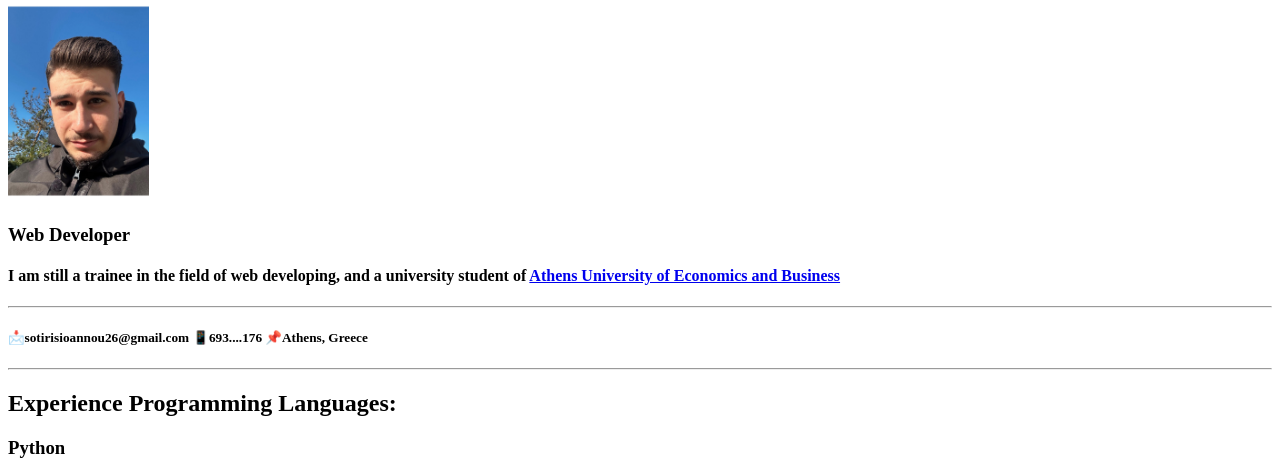
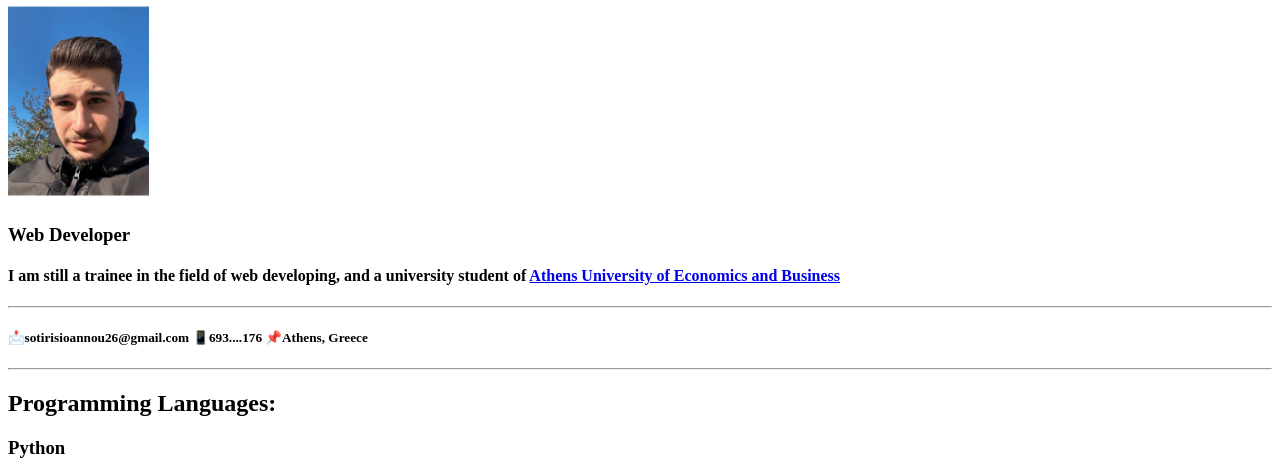
Before and after one commit to SotirisIoannoy/html-portfolio, a plain HTML site: page index.html in a window 1280 px wide. Shown: the part 79-554 px from the top of the page. Drawn offline with Linux system fonts and the light colour scheme.

Commit message:
index.html

```diff
--- a/index.html
+++ b/index.html
@@ -13,7 +13,7 @@
         <hr>
         <h5>📩sotirisioannou26@gmail.com   📱693....176   📌Athens, Greece</h5>
         <hr>
-        <h2>Experience Programming Languages: </h2>
+        <h2>Programming Languages: </h2>
         <h3>Python</h3>
         <img src="./python logo.png" height="200"/>
         <h3>Java </h3>
```
